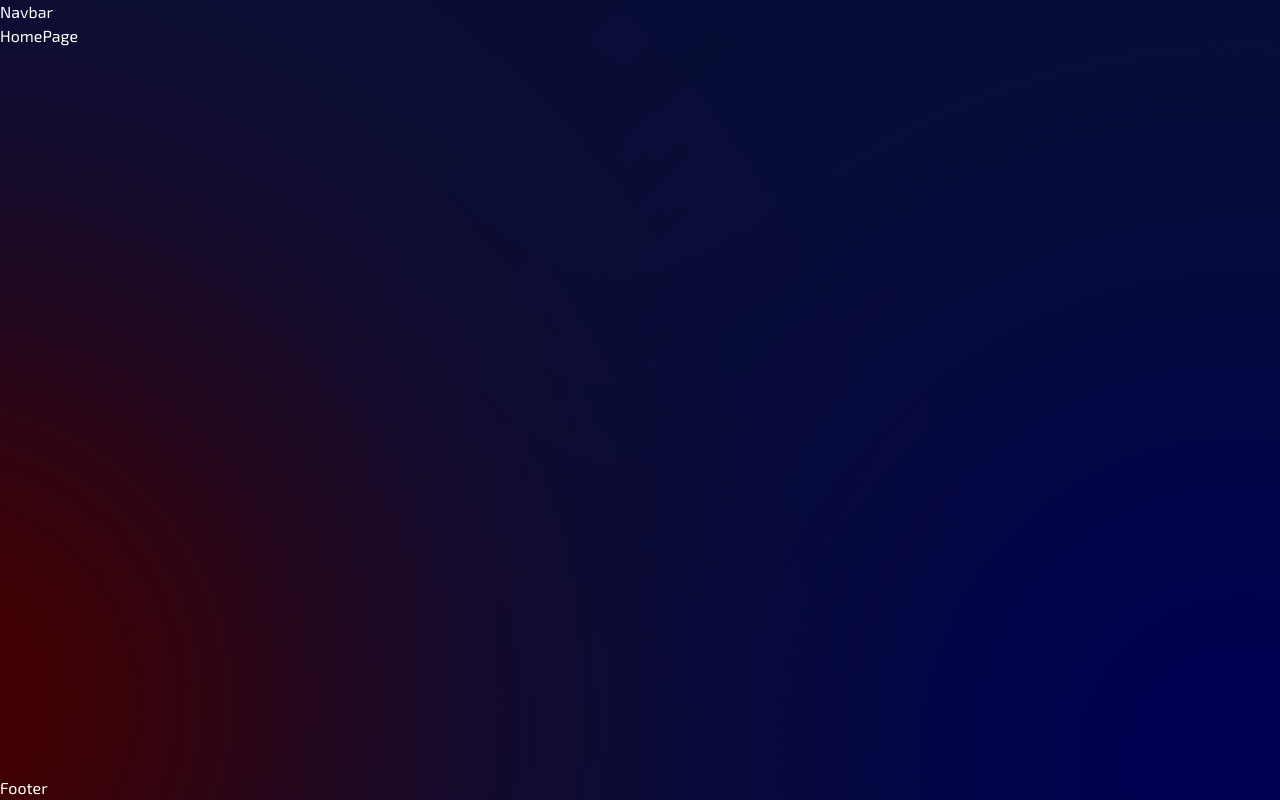
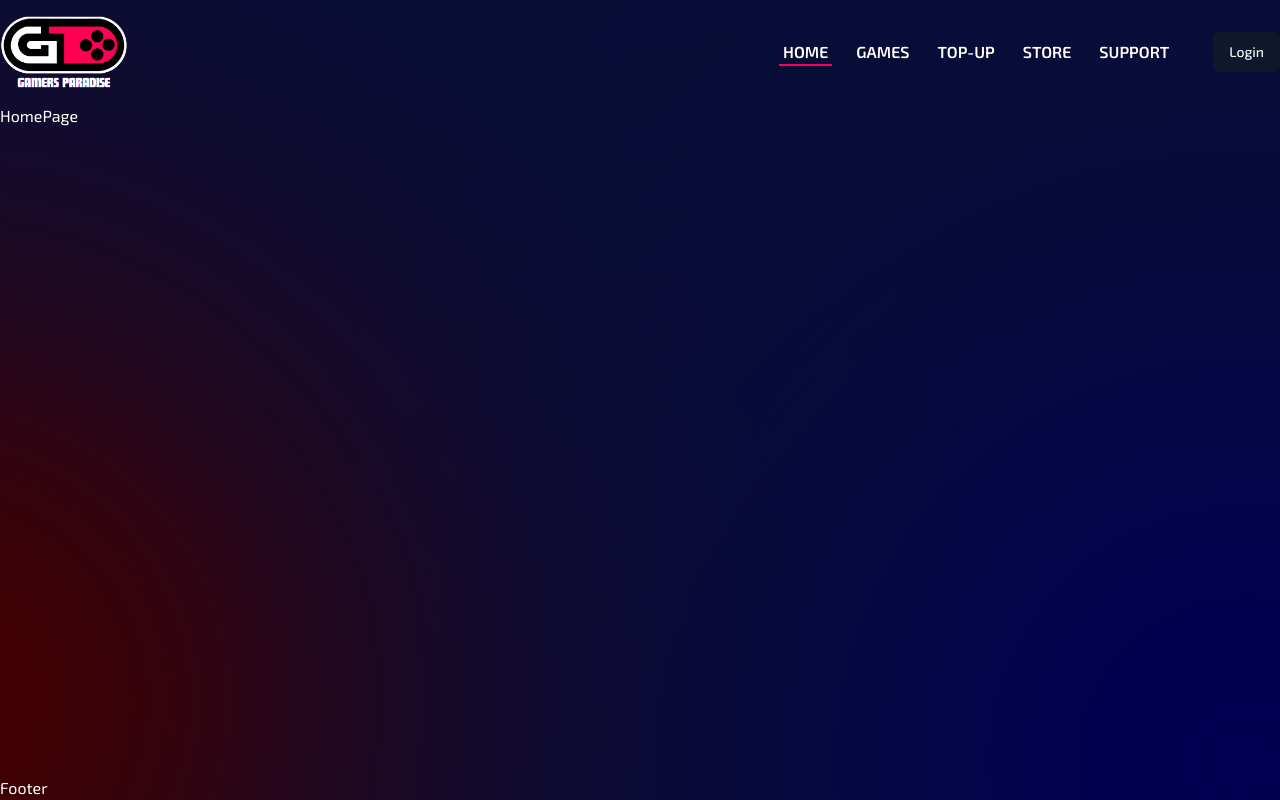
Before and after one commit to mahmudulturan/gamers-paradise-frontend, a Next.js app: page / in a window 1280 px wide. Built offline with nearby package versions, Linux system fonts and the light colour scheme.

Commit message:
add: navlinks on navbar

```diff
--- /dev/null
+++ b/src/app/(root)/components/Shared/Navbar/NavLinks.tsx
@@ -0,0 +1,22 @@
+import { Button } from '@/components/ui/button';
+import NavLink from '@/components/ui/navlink';
+import React from 'react';
+
+const NavLinks = () => {
+    const navbarRoutes = [
+        { name: "Home", path: "/" },
+        { name: "Games", path: "/games" },
+        { name: "Top-Up", path: "/top-up" },
+        { name: "Store", path: "/store" },
+        { name: "Support", path: "/support" },
+    ];
+    return (
+        <div className='flex gap-5'>
+            {
+                navbarRoutes.map((route, indx) => <NavLink key={indx} other='ghost' active='default' href={route.path}>{route.name}</NavLink>)
+            }
+        </div>
+    );
+};
+
+export default NavLinks;
--- a/src/app/(root)/components/Shared/Navbar/Navbar.tsx
+++ b/src/app/(root)/components/Shared/Navbar/Navbar.tsx
@@ -1,9 +1,23 @@
 import React from 'react';
-
+import logo from '@/assets/images/logo/gamersParadiseLogo.png';
+import Image from 'next/image';
+import NavLinks from './NavLinks';
+import Link from 'next/link';
+import { Button } from '@/components/ui/button';
 const Navbar = () => {
     return (
-        <div>
-            Navbar
+        <div className='py-4'>
+            <div className='wrapper flex items-center justify-between'>
+                <div>
+                    <Link href={'/'}>
+                        <Image className='w-32' src={logo} alt='logo of gamers paradise' />
+                    </Link>
+                </div>
+                <div className='flex gap-10 items-center'>
+                    <NavLinks />
+                    <Button>Login</Button>
+                </div>
+            </div>
         </div>
     );
 };
--- /dev/null
+++ b/src/components/ui/navlink.tsx
@@ -0,0 +1,30 @@
+"use client"
+import Link from "next/link";
+import { usePathname } from "next/navigation";
+import React, { LinkHTMLAttributes } from "react";
+import { Button } from "./button";
+
+export interface NavLinkProps extends React.AnchorHTMLAttributes<HTMLAnchorElement> {
+    href: string;
+    children: React.ReactNode;
+    active: "default" | "destructive" | "outline" | "secondary" | "ghost" | "link";
+    other: "default" | "destructive" | "outline" | "secondary" | "ghost" | "link";
+}
+
+const NavLink = ({ href, children, active, other, ...props }: NavLinkProps) => {
+    const pathname = usePathname();
+    return (
+        <Link className="uppercase font-semibold hover:text-textCol duration-300 flex flex-col group relative" href={href} {...props}>
+            <span className="px-1">
+                {children}
+            </span>
+            <span
+                className={`absolute inset-x-0 -bottom-0.5 h-0.5 bg-primaryCol transition-transform origin-left transform
+            ${pathname === href ? "scale-x-100" : "scale-x-0 group-hover:scale-x-100"}
+            duration-200`}>
+            </span>
+        </Link>
+    );
+};
+
+export default NavLink;
```
